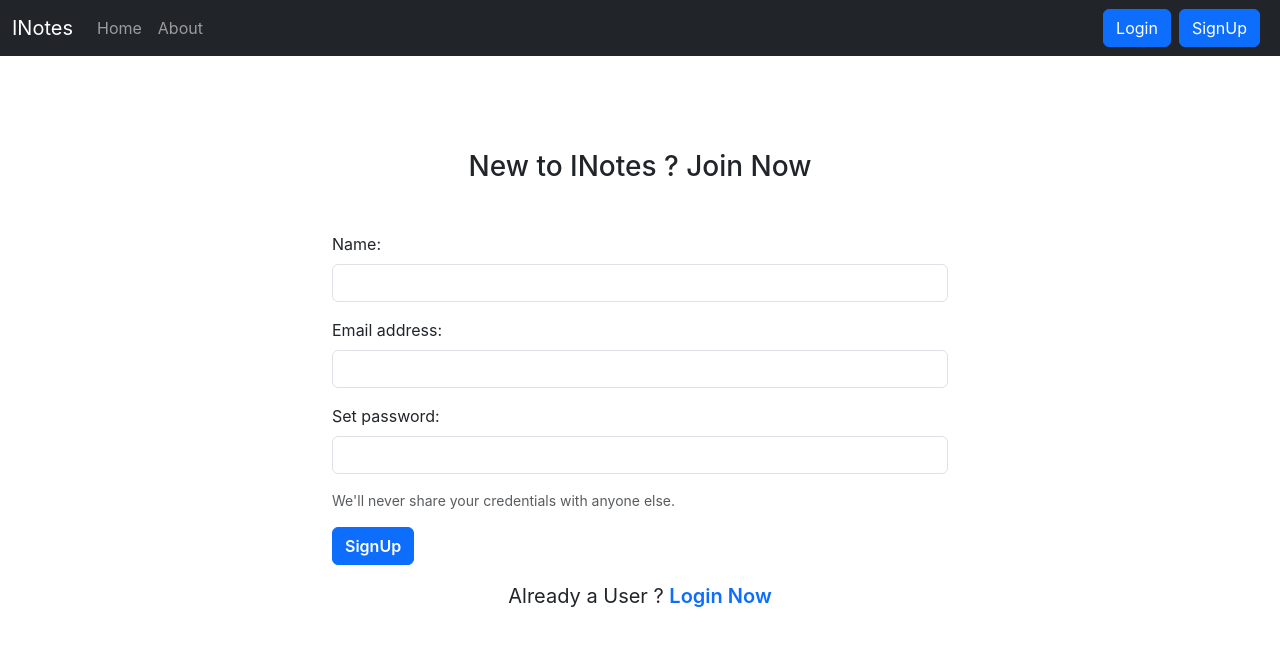
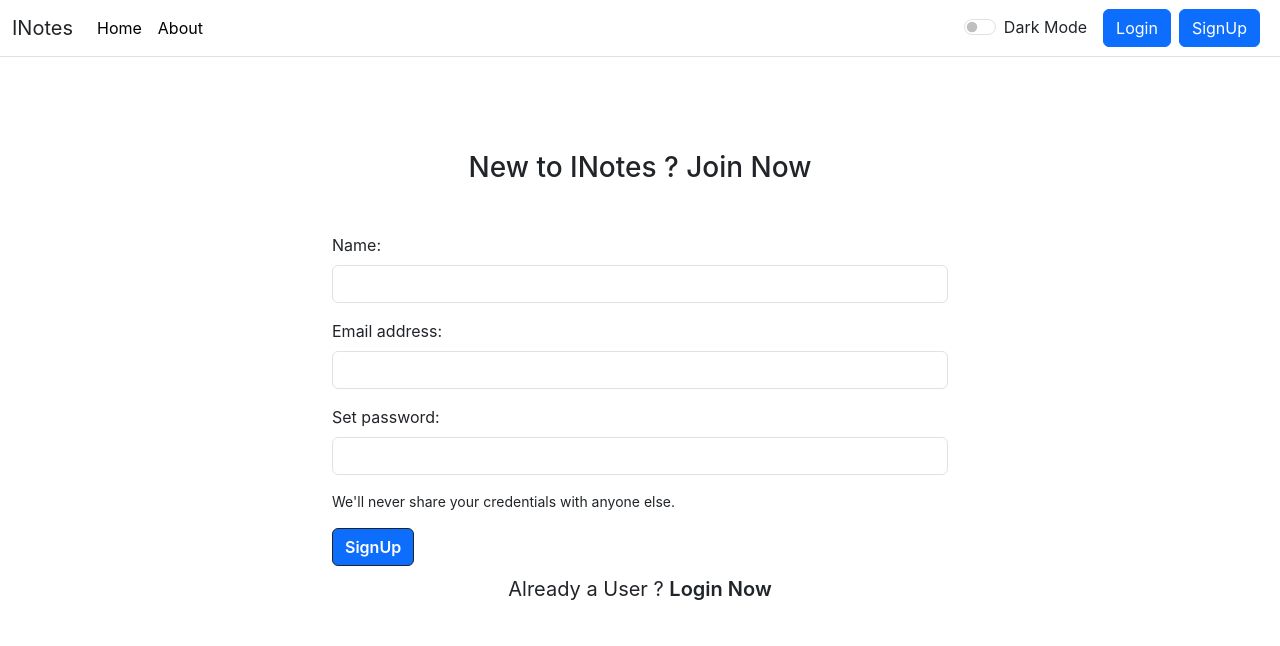
Before and after one commit to Nitinkumar2905/Inotes, a React (Create React App) app: page /signUp in a window 1280 px wide. Shown: the top 646 px of the page. Built offline with nearby package versions, Linux system fonts and the light colour scheme.

Commit message:
added dark mode handle and mode in all component and user info button in navbar

```diff
--- a/src/App.js
+++ b/src/App.js
@@ -11,6 +11,18 @@ import Alert from "./Components/Alert";
 import { useState } from "react";
 
 function App() {
+  const [mode, setMode] = useState('Light')
+
+  const toggleMode = () => {
+    if (mode === "Light") {
+      setMode("Dark");
+      document.body.style.backgroundColor = "green";
+    }
+    else {
+      setMode("Light");
+      document.body.style.backgroundColor = "white";
+    }
+  }
   const [alert, setAlert] = useState(null);
   const showAlert = (message, type) => {
     setAlert({
@@ -21,18 +33,19 @@ function App() {
       setAlert(null);
     }, 1500);
   };
+  document.body.style.backgroundColor = `${mode === "Dark" ? "#404040" : "white"}`;
   return (
     <NoteState>
       <Router>
-        <Navbar />
+        <Navbar mode={mode} handleMode={toggleMode} />
         <Alert alert={alert} />
         <Routes>
-          <Route exact path="/" element={<Home />} />
-          <Route exact path="/home" element={<Home showAlert={showAlert} />} />
-          <Route exact path="/about" element={<About />} />
-          <Route exact path="/login" element={<Login showAlert={showAlert} />} />
-          <Route exact path="/signUp" element={<SignUp showAlert={showAlert} />} />
-          <Route exact path="/getUser" element={<UserDetails/>} />
+          <Route exact path="/" element={<Home mode={mode} />} />
+          <Route exact path="/home" element={<Home mode={mode} showAlert={showAlert} />} />
+          <Route exact path="/about" element={<About mode={mode} />} />
+          <Route exact path="/login" element={<Login mode={mode} showAlert={showAlert} />} />
+          <Route exact path="/signUp" element={<SignUp mode={mode} showAlert={showAlert} />} />
+          <Route exact path="/UserInfo" element={<UserDetails />} />
         </Routes>
       </Router>
     </NoteState>
--- a/src/Components/About.jsx
+++ b/src/Components/About.jsx
@@ -1,9 +1,9 @@
 import React from "react";
 
-const About = () => {
+const About = (props) => {
   return (
     <>
-      <div className="container d-flex justify-content-center">About Page</div>
+      <div className={`container d-flex justify-content-center text-${props.mode==="Dark"?"white":"dark"}`}>About Page</div>
     </>
   );
 };
--- a/src/Components/Home.jsx
+++ b/src/Components/Home.jsx
@@ -5,7 +5,7 @@ const Home = (props) => {
   return (
     <>
       <div className="container">
-        <Notes showAlert={props.showAlert} />
+        <Notes showAlert={props.showAlert} mode={props.mode} />
       </div>
     </>
   );
--- a/src/Components/Navbar.jsx
+++ b/src/Components/Navbar.jsx
@@ -1,19 +1,32 @@
-import React from "react";
+import React, { useRef, useState } from "react";
 import { Link, useLocation, useNavigate } from "react-router-dom";
+import userIcon from "./img/user.png";
 
-const Navbar = () => {
+const Navbar = (props) => {
+  const [loading, setLoading] = useState(false)
   const Navigate = useNavigate();
   const handleLogOut = () => {
     localStorage.removeItem("token");
     Navigate("/login");
   };
+  const ref = useRef(null);
   let location = useLocation();
+  const handleUserInfo = () => {
+    ref.current.click();
+    Navigate('/getUser')
+  };
 
   return (
     <>
-      <nav className="navbar navbar-expand-lg navbar-dark bg-dark sticky-top">
+      <nav
+        className={` sticky-top  border-bottom  border-${
+          props.mode
+        } navbar navbar-expand-lg navbar-${props.mode}  bg-${
+          props.mode === "Dark" ? "dark" : "white"
+        } text-${props.mode === "Dark" ? "white" : "dark"}`}
+      >
         <div className="container-fluid">
-          <Link className="navbar-brand" to="/">
+          <Link className={`navbar-brand text-${props.mode==="Dark"?"white":"dark"}`} to="/">
             INotes
           </Link>
           <button
@@ -24,8 +37,17 @@ const Navbar = () => {
             aria-controls="navbarSupportedContent"
             aria-expanded="false"
             aria-label="Toggle navigation"
+            style={{
+              backgroundColor: "white",
+              border: `1px solid ${props.mode === "Dark" ? "white" : "dark"}`,
+            }}
           >
-            <span className="navbar-toggler-icon"></span>
+            <span
+              className="navbar-toggler-icon"
+              style={{
+                color: `${props.mode === "Dark" ? "dark" : "white"}`,
+              }}
+            ></span>
           </button>
           <div className="collapse navbar-collapse" id="navbarSupportedContent">
             <ul className="navbar-nav me-auto mb-2 mb-lg-0">
@@ -36,6 +58,9 @@ const Navbar = () => {
                   }`}
                   aria-current="page"
                   to="/home"
+                  style={{
+                    color: `${props.mode === "Dark" ? "white" : "black"}`,
+                  }}
                 >
                   Home
                 </Link>
@@ -46,11 +71,29 @@ const Navbar = () => {
                     location.pathname === "/about" ? "active" : ""
                   }`}
                   to="/about"
+                  style={{
+                    color: `${props.mode === "Dark" ? "white" : "black"}`,
+                  }}
                 >
                   About
                 </Link>
               </li>
             </ul>
+            <div className="form-check form-switch mx-3">
+              <input
+                className="form-check-input"
+                type="checkbox"
+                role="switch"
+                id="flexSwitchCheckDefault"
+                onClick={props.handleMode}
+              />
+              <label
+                className="form-check-label"
+                htmlFor="flexSwitchCheckDefault"
+              >
+                Dark Mode
+              </label>
+            </div>{" "}
             {!localStorage.getItem("token") ? (
               <form className="d-flex" role="search">
                 <Link className="btn btn-primary mr-2" to="/login">
@@ -62,7 +105,16 @@ const Navbar = () => {
               </form>
             ) : (
               <div>
-                <Link to="/getUser" className="text-white mx-4 fw-semibold fs-6 text-decoration-none " style={{cursor:'pointer'}}>User Info.</Link>
+                <Link
+                ref={ref}
+                  onClick={handleUserInfo}
+                  to="/UserInfo"
+                  className="text-white mx-4 fw-semibold fs-6 text-decoration-none "
+                  style={{ cursor: "pointer" }}
+
+                >
+                  <img src={userIcon} alt="" />
+                </Link>
                 <button onClick={handleLogOut} className="btn-primary btn">
                   LogOut
                 </button>
--- a/src/Components/NoteItem.jsx
+++ b/src/Components/NoteItem.jsx
@@ -18,7 +18,9 @@ const NoteItem = (props) => {
                 : ""}
             </p>
             <span
-              className="text-white bg-primary  px-2 py-1 "
+              className={`text-white bg-${
+                props.mode === "Dark" ? "black" : "primary"
+              }  px-2 py-1`}
               onClick={() => {
                 deleteNote(note._id);
                 props.showAlert("Note deleted successfully", "success");
@@ -28,7 +30,9 @@ const NoteItem = (props) => {
               Delete
             </span>
             <span
-              className="text-white bg-primary  px-2 py-1 mx-2 "
+              className={`text-white bg-${
+                props.mode === "Dark" ? "black" : "primary"
+              }   px-2 py-1 mx-2 `}
               onClick={() => {
                 updateNote(note);
               }}
--- a/src/Components/Notes.jsx
+++ b/src/Components/Notes.jsx
@@ -52,7 +52,7 @@ function Notes(props) {
 
   return (
     <>
-      <AddNote showAlert={props.showAlert} />
+      <AddNote showAlert={props.showAlert} mode={props.mode} />
       <button
         type="button"
         className="btn btn-primary my-2 d-none"
@@ -73,7 +73,7 @@ function Notes(props) {
         <div className="modal-dialog">
           <div className="modal-content">
             <div className="modal-header">
-              <h1 className="modal-title fs-5" id="exampleModalLabel">
+              <h1 className="modal-title fs-5 " id="exampleModalLabel">
                 Edit note
               </h1>
               <button
@@ -159,6 +159,7 @@ function Notes(props) {
                 key={uuidv4()}
                 showAlert={props.showAlert}
                 updateNote={updateNote}
+                mode={props.mode}
               />
             );
           })
--- a/src/Components/SignUp.jsx
+++ b/src/Components/SignUp.jsx
@@ -42,12 +42,12 @@ const SignUp = (props) => {
   return (
     <>
       <div className="container my-5" style={{ width: "50%" }}>
-        <h3 className="d-flex justify-content-center mb-5">
+        <h3 className={`d-flex justify-content-center mb-5 text-${props.mode==="Dark"?"white":"dark"}`}>
           New to INotes ? Join Now
         </h3>
         <form onSubmit={handleSubmit}>
           <div className="mb-3">
-            <label htmlFor="name" className="form-label">
+            <label htmlFor="name" className={`form-label text-${props.mode==="Dark"?"white":"dark"}`}>
               Name:
             </label>
             <input
@@ -61,7 +61,7 @@ const SignUp = (props) => {
             />
           </div>
           <div className="mb-3">
-            <label htmlFor="email" className="form-label">
+            <label htmlFor="email" className={`form-label text-${props.mode==="Dark"?"white":"dark"}`}>
               Email address:
             </label>
             <input
@@ -75,7 +75,7 @@ const SignUp = (props) => {
             />
           </div>
           <div className="mb-3">
-            <label htmlFor="password" className="form-label">
+            <label htmlFor="password" className={`form-label text-${props.mode==="Dark"?"white":"dark"}`}>
               Set password:
             </label>
             <input
@@ -87,16 +87,22 @@ const SignUp = (props) => {
               required
             />
           </div>
-          <div id="emailHelp" className="form-text my-3">
+          <div id="emailHelp" className={`form-text my-3 text-${props.mode==="Dark"?"white":"dark"}`}>
             We'll never share your credentials with anyone else.
           </div>
-          <button type="submit" className="btn btn-primary fw-semibold">
+          <button type="submit" className={`fs-6 fw-semibold btn btn-${
+              props.mode === "Dark" ? "primary" : "dark"
+            } bg-${props.mode === "Dark" ? "black" : "primary"}`}>
             SignUp
           </button>
         </form>
-        <div className="d-flex justify-content-center mt-3 fs-5">
+        <div className={`container my-2 fs-5 d-flex text-${
+            props.mode === "Dark" ? "white" : "dark"
+          } justify-content-center`}>
           <span>Already a User ?</span> &nbsp;
-          <Link className="text-decoration-none fw-semibold" to="/login">
+          <Link  className={` link-underline-primary link-offset-1 text-decoration-${props.mode==="Light" && "none"} fw-semibold text-${
+              props.mode === "Dark" ? "white" : "dark"
+            }`} to="/login">
             Login Now
           </Link>
         </div>
```
Also changed, not shown: src/Components/AddNote.jsx (+5 -5 lines), src/Components/Login.jsx (+39 -9 lines), src/Components/UserDetails.jsx (+13 -11 lines), src/Components/img/user.png (added).
